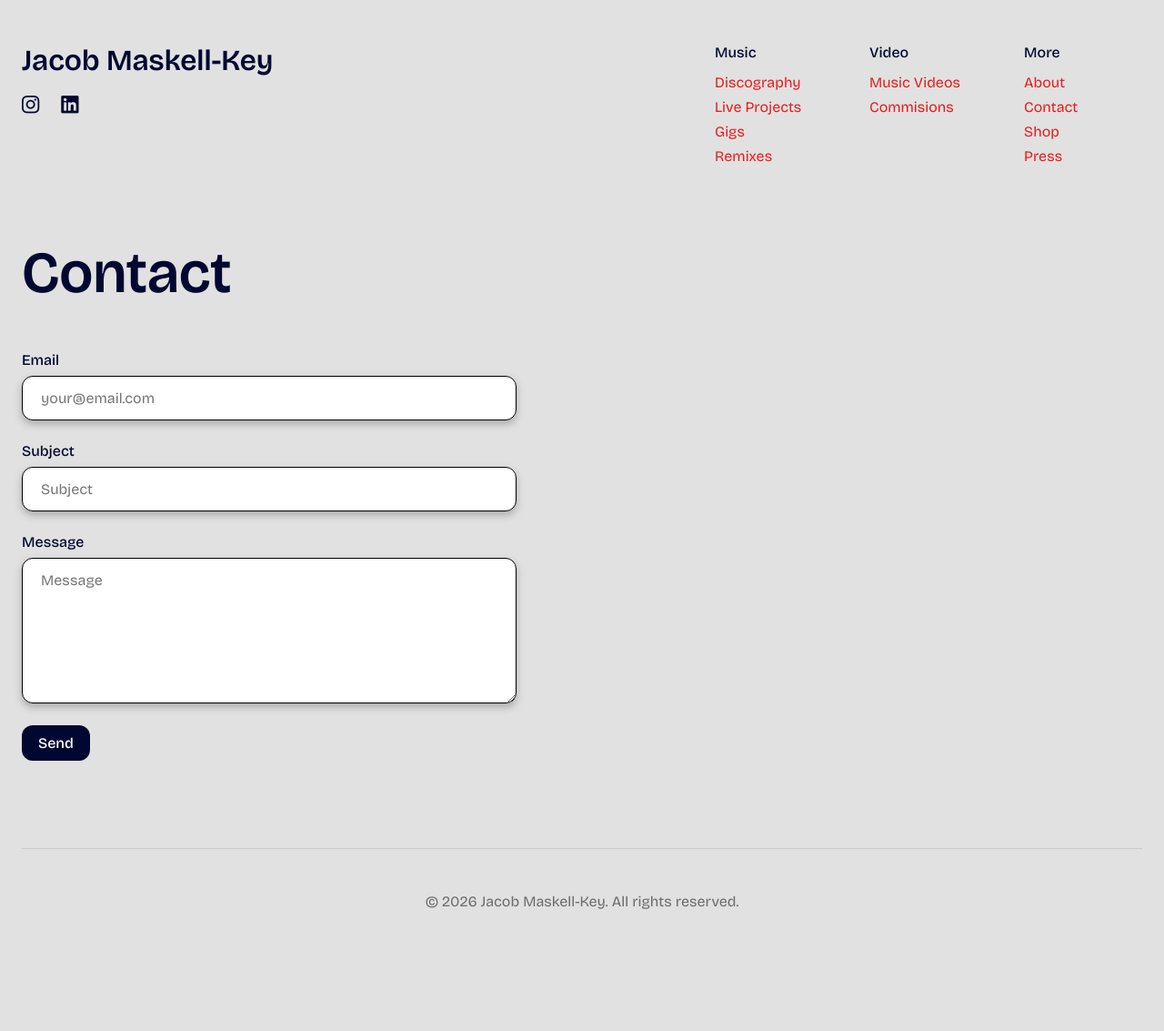
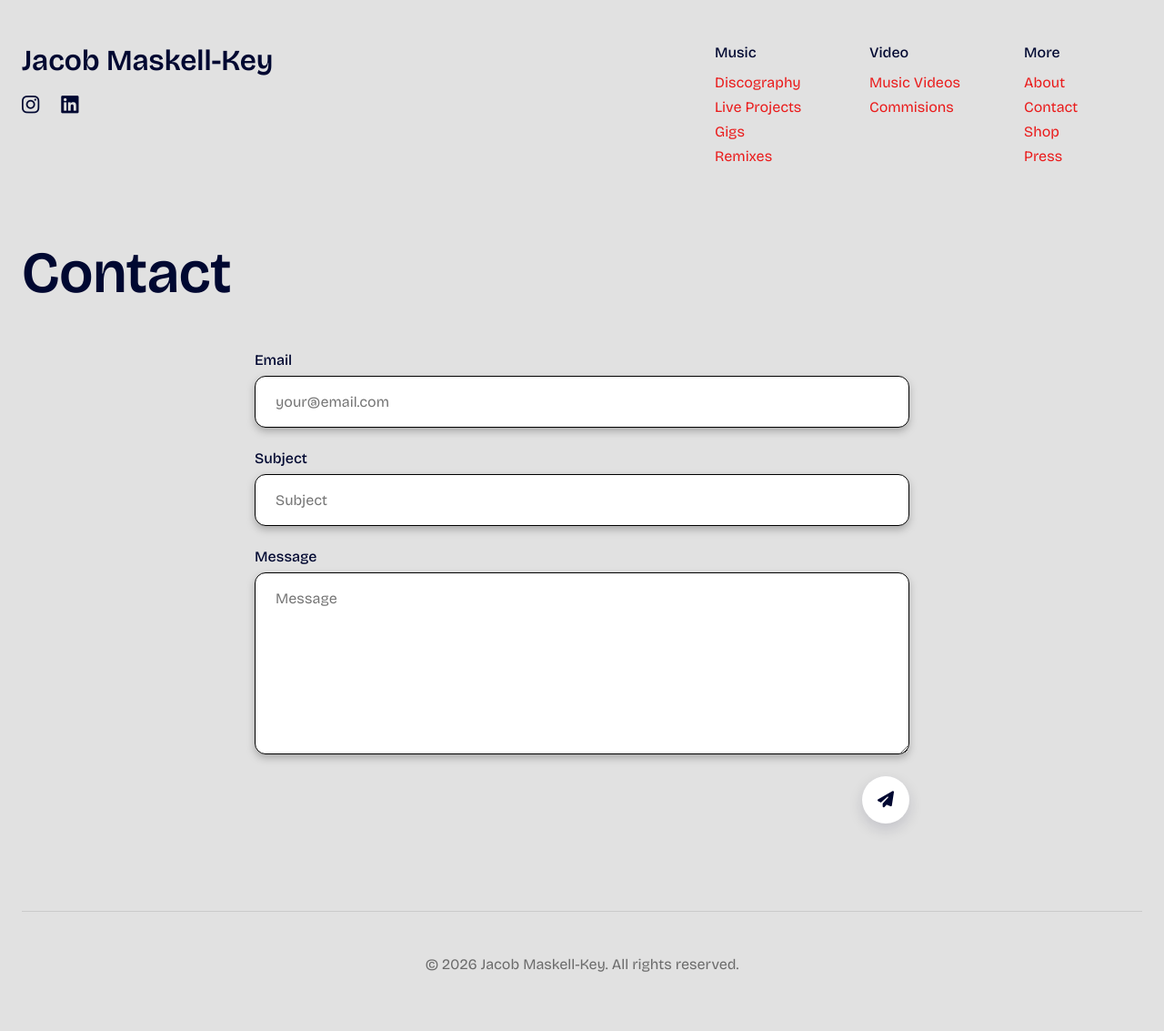
Before and after one commit to andriusax/jacob-maskell-key-website, a Jekyll site: the page built from contact.html, in a window 1280 px wide. Shown: the whole page at 91% size. Built offline with Jekyll 4.4.1, drawn with Linux system fonts in a browser that asks for light colours; before the commit the page ends 1064 px from its top, so only the background shows below that.

Commit message:
Rework contact form, center/size press card to match video/commission
- Contact form: centered and enlarged, new icon-pill Send button
  (mirrors the Listen button hover animation, white bg -> deep indigo
  on hover), right-aligned
- FormSubmit hidden fields: custom _next redirect to a new thank-you.html
  page, fixed _subject, and _captcha disabled
- _config.yml: documented that site.url needs to be set once deployed,
  since the form's _next redirect depends on it
- Press card: centered single-column layout capped at 960px, matching
  the music video / commission card size

Co-Authored-By: Claude Sonnet 5 <noreply@anthropic.com>

```diff
--- a/_config.yml
+++ b/_config.yml
@@ -1,6 +1,9 @@
 title: Jacob Maskell-Key
 description: Composer, producer and member of Nihiloxica.
 baseurl: ""
+# TODO: set this to the real production URL once the site is deployed
+# (e.g. "https://andriusax.github.io" or a custom domain) — it's needed
+# for the contact form's post-submit redirect (see contact.html _next field)
 url: ""
 
 markdown: kramdown
--- a/assets/css/main.css
+++ b/assets/css/main.css
@@ -779,8 +779,9 @@ a { color: inherit; text-decoration: none; }
    Press / URL preview card
 --------------------------------------------- */
 .press-grid {
-  display: grid;
-  grid-template-columns: repeat(auto-fill, minmax(300px, 1fr));
+  display: flex;
+  flex-direction: column;
+  align-items: center;
   gap: 32px;
   padding: 16px 0 64px;
 }
@@ -788,6 +789,8 @@ a { color: inherit; text-decoration: none; }
 .press-card {
   box-sizing: border-box;
   display: block;
+  width: 100%;
+  max-width: 960px;
   background: var(--color-white);
   border: 1px solid #E6E6E6;
   box-shadow: 0px 2px 12px rgba(0, 0, 0, 0.08);
@@ -828,7 +831,8 @@ a { color: inherit; text-decoration: none; }
   display: flex;
   flex-direction: column;
   gap: 24px;
-  max-width: 544px;
+  max-width: 720px;
+  margin: 0 auto;
   padding: 16px 0 64px;
 }
 
@@ -848,7 +852,7 @@ a { color: inherit; text-decoration: none; }
   background: var(--color-white);
   border: 1px solid var(--color-black);
   border-radius: 12px;
-  padding: 14px 20px;
+  padding: 18px 22px;
   font-family: var(--font-display);
   font-weight: 400;
   font-size: var(--size-body);
@@ -856,10 +860,75 @@ a { color: inherit; text-decoration: none; }
   filter: drop-shadow(0px 4px 4px rgba(0, 0, 0, 0.25));
 }
 
-.form-field textarea { min-height: 160px; resize: vertical; }
+.form-field textarea { min-height: 200px; resize: vertical; }
 
-.contact-form button.pill-btn {
-  align-self: flex-start;
+/* Send button: icon pill that expands to show the label on hover, mirrors .listen-btn */
+.send-btn {
+  position: relative;
+  align-self: flex-end;
+  display: inline-flex;
+  align-items: center;
+  justify-content: center;
+  width: 52px;
+  height: 52px;
+  border-radius: 52px;
   border: 0;
   cursor: pointer;
+  background: var(--color-white);
+  box-shadow: 0 6px 16px rgba(0, 8, 49, 0.14);
+  overflow: hidden;
+  flex-shrink: 0;
+  transition: width 0.4s ease, background 0.4s ease, box-shadow 0.4s ease;
 }
+
+.send-btn__icon {
+  position: absolute;
+  display: flex;
+  align-items: center;
+  justify-content: center;
+  color: var(--color-heading);
+  font-size: 18px;
+  transition: transform 0.3s ease, opacity 0.2s ease, color 0.3s ease;
+  transition-delay: 0.15s;
+}
+
+.send-btn__label {
+  font-family: var(--font-display);
+  font-weight: 500;
+  font-size: var(--size-body);
+  color: var(--color-white);
+  white-space: nowrap;
+  transform: scale(0);
+  opacity: 0;
+  transition: transform 0.3s ease, opacity 0.2s ease;
+}
+
+.send-btn:hover {
+  width: 130px;
+  background: var(--color-heading);
+  box-shadow: 0 10px 22px rgba(0, 8, 49, 0.28);
+}
+
+.send-btn:hover .send-btn__icon {
+  transform: scale(0);
+  opacity: 0;
+  color: var(--color-white);
+  transition-delay: 0s;
+}
+
+.send-btn:hover .send-btn__label {
+  transform: scale(1);
+  opacity: 1;
+  transition-delay: 0.15s;
+}
+
+@media (max-width: 600px) {
+  .send-btn {
+    width: 100%;
+    height: 48px;
+    border-radius: 8px;
+    background: var(--color-heading);
+  }
+  .send-btn__icon { display: none; }
+  .send-btn__label { transform: scale(1); opacity: 1; }
+}
--- a/contact.html
+++ b/contact.html
@@ -7,7 +7,10 @@ permalink: /contact/
   <h1 class="hero-display">Contact</h1>
 </section>
 
-<form class="contact-form" action="https://formsubmit.co/jacob@example.com" method="POST">
+<form class="contact-form" action="https://formsubmit.co/a.dereviancenko@gmail.com" method="POST">
+  <input type="hidden" name="_next" value="{{ '/thank-you/' | absolute_url }}">
+  <input type="hidden" name="_subject" value="New message from jacobmaskell-key.com">
+  <input type="hidden" name="_captcha" value="false">
   <div class="form-field">
     <label for="email">Email</label>
     <input type="email" id="email" name="email" placeholder="your@email.com" required>
@@ -20,5 +23,8 @@ permalink: /contact/
     <label for="message">Message</label>
     <textarea id="message" name="message" placeholder="Message" required></textarea>
   </div>
-  <button type="submit" class="pill-btn">Send</button>
+  <button type="submit" class="send-btn" aria-label="Send message">
+    <span class="send-btn__icon"><i class="fa-solid fa-paper-plane"></i></span>
+    <span class="send-btn__label">Send</span>
+  </button>
 </form>
```
Also changed, not shown: thank-you.html (added, +13 -0 lines).
